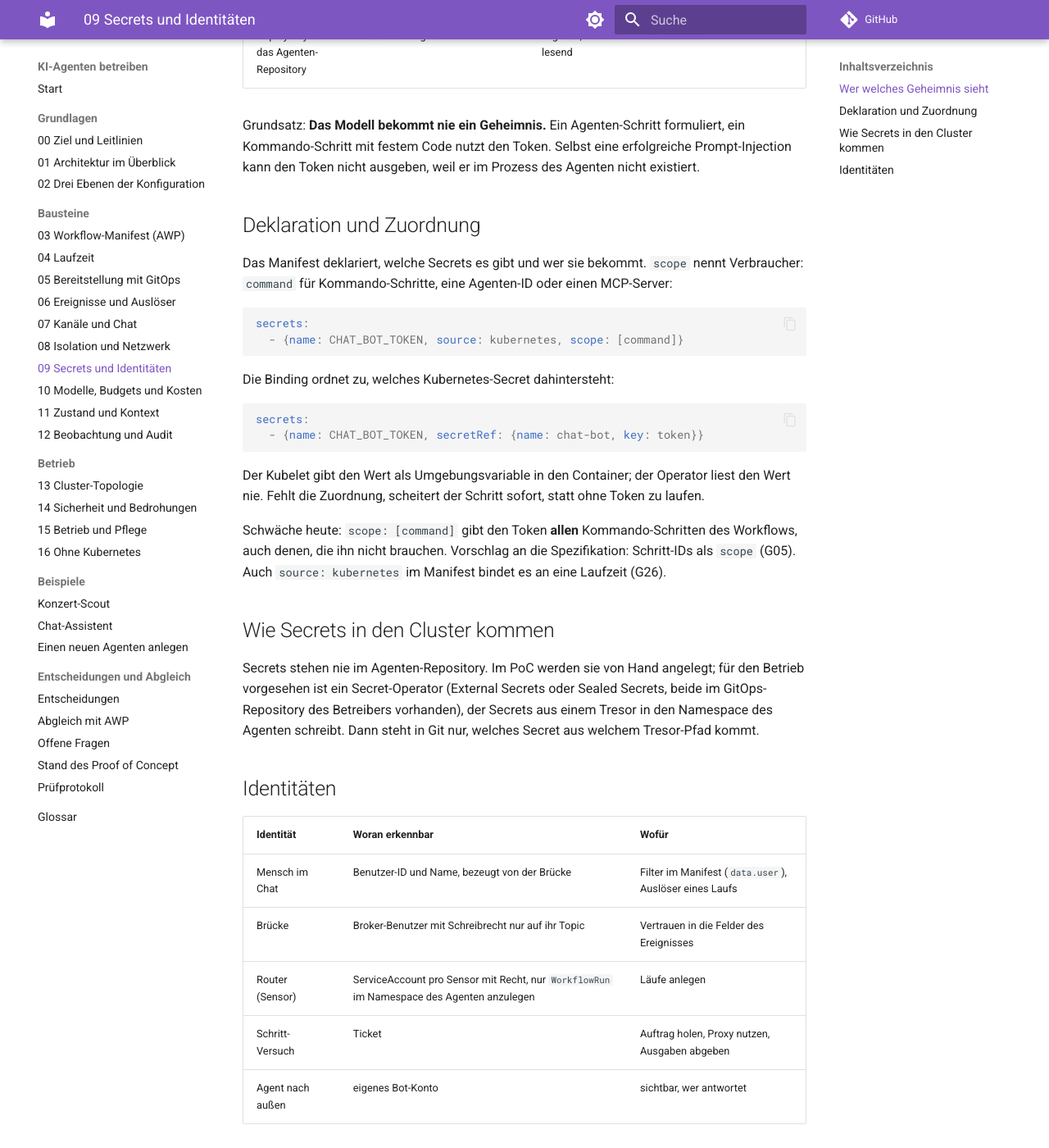
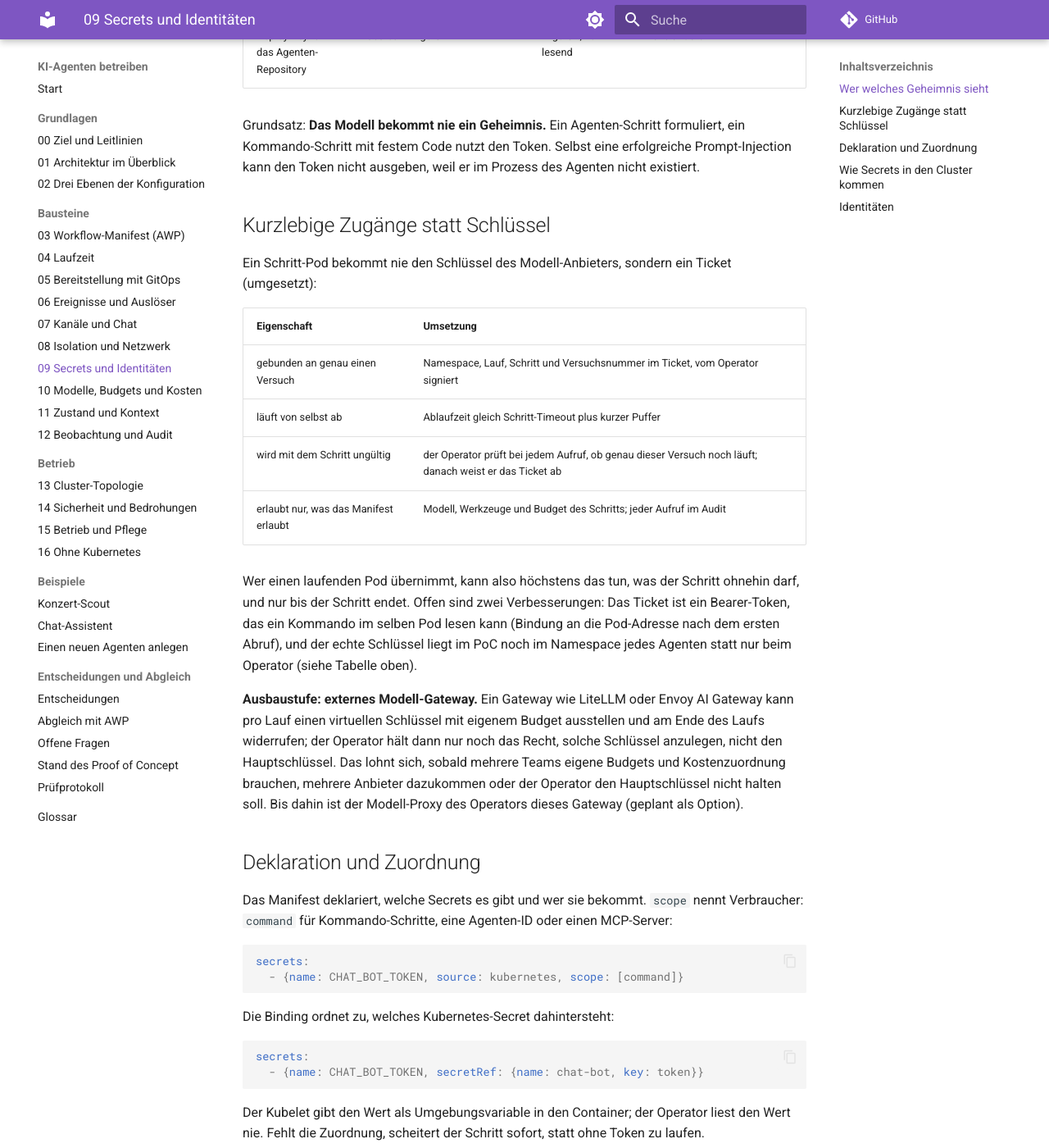
Before and after one commit to slauger/ai-agent-operations, an MkDocs documentation site: the page built from docs/09-secrets-und-identitaeten.md, in a window 1280 px wide and 1400 px high, scrolled down 865 px. Shown: the whole window at 82% size. Built offline with MkDocs 1.6.1 and Material for MkDocs 9.7.7, drawn with Linux system fonts in a browser that asks for light colours; comment, search, counter and statistics services are not loaded.

Commit message:
docs: short-lived tickets and the model gateway option

```diff
--- a/docs/09-secrets-und-identitaeten.md
+++ b/docs/09-secrets-und-identitaeten.md
@@ -30,6 +30,21 @@ flowchart LR
 | Deploy-Key für das Agenten-Repository | Secret in Argo CD | Argo CD, nur lesend | alle anderen |
 
 Grundsatz: **Das Modell bekommt nie ein Geheimnis.** Ein Agenten-Schritt formuliert, ein Kommando-Schritt mit festem Code nutzt den Token. Selbst eine erfolgreiche Prompt-Injection kann den Token nicht ausgeben, weil er im Prozess des Agenten nicht existiert.
+
+## Kurzlebige Zugänge statt Schlüssel
+
+Ein Schritt-Pod bekommt nie den Schlüssel des Modell-Anbieters, sondern ein Ticket (umgesetzt):
+
+| Eigenschaft | Umsetzung |
+| --- | --- |
+| gebunden an genau einen Versuch | Namespace, Lauf, Schritt und Versuchsnummer im Ticket, vom Operator signiert |
+| läuft von selbst ab | Ablaufzeit gleich Schritt-Timeout plus kurzer Puffer |
+| wird mit dem Schritt ungültig | der Operator prüft bei jedem Aufruf, ob genau dieser Versuch noch läuft; danach weist er das Ticket ab |
+| erlaubt nur, was das Manifest erlaubt | Modell, Werkzeuge und Budget des Schritts; jeder Aufruf im Audit |
+
+Wer einen laufenden Pod übernimmt, kann also höchstens das tun, was der Schritt ohnehin darf, und nur bis der Schritt endet. Offen sind zwei Verbesserungen: Das Ticket ist ein Bearer-Token, das ein Kommando im selben Pod lesen kann (Bindung an die Pod-Adresse nach dem ersten Abruf), und der echte Schlüssel liegt im PoC noch im Namespace jedes Agenten statt nur beim Operator (siehe Tabelle oben).
+
+**Ausbaustufe: externes Modell-Gateway.** Ein Gateway wie LiteLLM oder Envoy AI Gateway kann pro Lauf einen virtuellen Schlüssel mit eigenem Budget ausstellen und am Ende des Laufs widerrufen; der Operator hält dann nur noch das Recht, solche Schlüssel anzulegen, nicht den Hauptschlüssel. Das lohnt sich, sobald mehrere Teams eigene Budgets und Kostenzuordnung brauchen, mehrere Anbieter dazukommen oder der Operator den Hauptschlüssel nicht halten soll. Bis dahin ist der Modell-Proxy des Operators dieses Gateway (geplant als Option).
 
 ## Deklaration und Zuordnung
 
```
